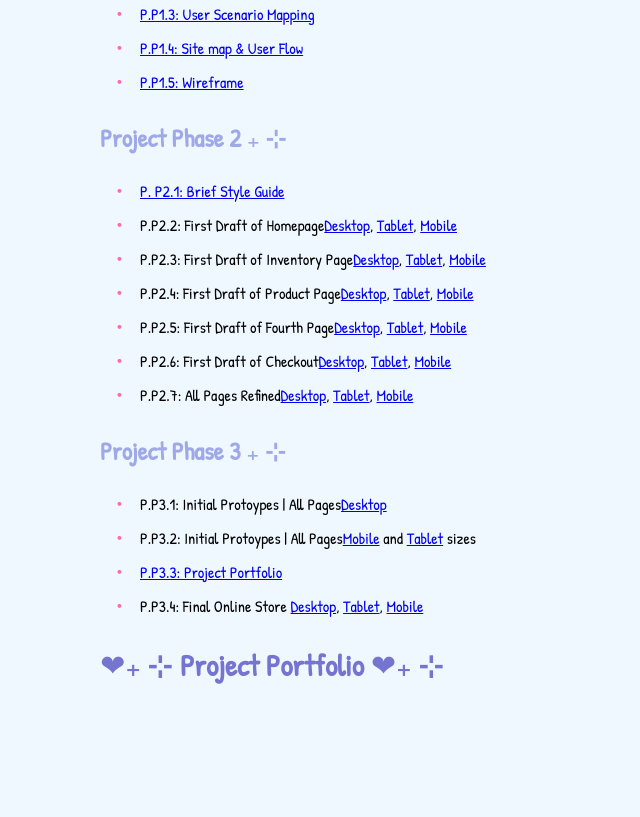
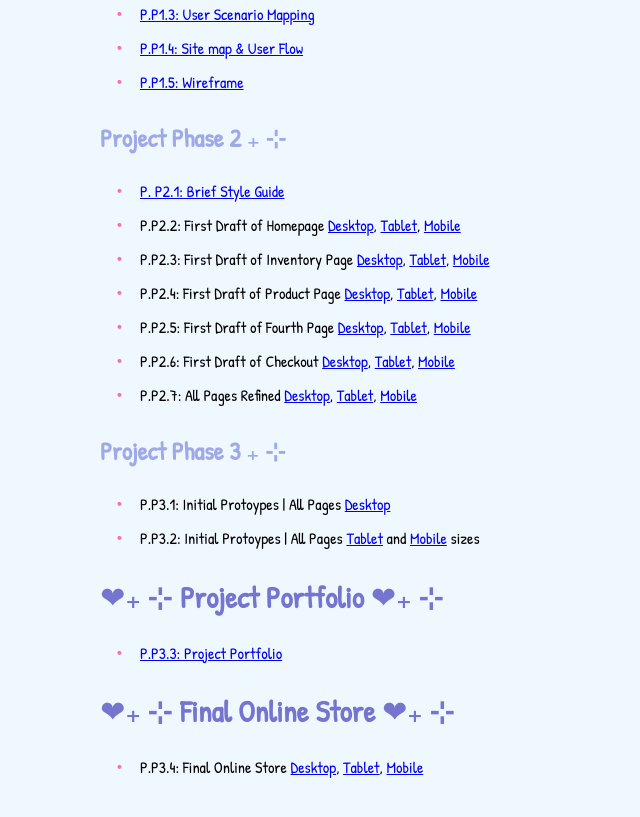
Before and after one commit to Layoonie/avt415-, a plain HTML site: page index.html in a window 1280 px wide. Shown: the part 713-1530 px from the top of the page, without its empty margins (0-640 px from the left). Before the commit the page ends 1448 px from the top, so only its background shows below. Drawn offline with Linux system fonts and the light colour scheme.

Commit message:
Update index.html

```diff
--- a/index.html
+++ b/index.html
@@ -31,20 +31,25 @@
       <h3>Project Phase 2 ₊ ⊹ </h3>
         <ul>
         <li><a href="#">P. P2.1: Brief Style Guide</a></li>
-        <li>P.P2.2: First Draft of Homepage<a href="#">Desktop</a>, <a href="#"> Tablet</a>, <a href="#"> Mobile</a></li>
-        <li>P.P2.3: First Draft of Inventory Page<a href="#">Desktop</a>, <a href="#"> Tablet</a>, <a href="#"> Mobile</a></li>
-        <li>P.P2.4: First Draft of Product Page<a href="#">Desktop</a>, <a href="#"> Tablet</a>, <a href="#"> Mobile</a></li>
-        <li>P.P2.5: First Draft of Fourth Page<a href="#">Desktop</a>, <a href="#"> Tablet</a>, <a href="#"> Mobile</a></li>
-        <li>P.P2.6: First Draft of Checkout<a href="#">Desktop</a>, <a href="#"> Tablet</a>, <a href="#"> Mobile</a></li>
-        <li>P.P2.7: All Pages Refined<a href="#">Desktop</a>, <a href="#"> Tablet</a>, <a href="#"> Mobile</a></li>
+        <li>P.P2.2: First Draft of Homepage <a href="https://xd.adobe.com/view/a08c52aa-c552-4749-bbc6-c8370acf029d-f5df/">Desktop</a>, <a href="https://xd.adobe.com/view/45979ea8-1e21-4388-ba25-a2e9b127e77a-10c4/"> Tablet</a>, <a href="https://xd.adobe.com/view/4cd7ca68-49a6-4a1c-86da-b35155382ad4-1984/"> Mobile</a></li>
+        <li>P.P2.3: First Draft of Inventory Page <a href="https://xd.adobe.com/view/9acf1ce4-af10-4979-8ef0-e681aeccc737-cf9c/">Desktop</a>, <a href="https://xd.adobe.com/view/d8e4da73-9755-47de-ab1d-cb84e6bfe4aa-8db7/"> Tablet</a>, <a href="https://xd.adobe.com/view/d550608e-1e92-4b92-8df0-6c802b0f3bd8-8003/"> Mobile</a></li>
+        <li>P.P2.4: First Draft of Product Page <a href="https://xd.adobe.com/view/5f56e4ef-dd04-4d77-bb20-c41bb69b1f37-0a05/">Desktop</a>, <a href="https://xd.adobe.com/view/bce73c5f-9c05-45b4-afd0-edd49e3533de-e9b4/"> Tablet</a>, <a href="https://xd.adobe.com/view/910722ad-83d5-4945-8e6d-bc19f202a870-c454/"> Mobile</a></li>
+        <li>P.P2.5: First Draft of Fourth Page <a href="https://xd.adobe.com/view/329d7191-ca99-4764-810f-3678f7e23636-67ce/">Desktop</a>, <a href="https://xd.adobe.com/view/c428c8a3-7c57-4f51-86d2-a69f48922123-917b/"> Tablet</a>, <a href="https://xd.adobe.com/view/5c25828c-b88c-4bf1-9899-7b003d850d6b-0976/"> Mobile</a></li>
+        <li>P.P2.6: First Draft of Checkout <a href="https://xd.adobe.com/view/18d112ba-6575-4db9-8914-6d1807418a04-4d82/">Desktop</a>, <a href="https://xd.adobe.com/view/a217325a-95c5-4324-9b5b-6b48acfe3f5b-f744/"> Tablet</a>, <a href="https://xd.adobe.com/view/7162186f-3a0a-4428-b84e-59e687921d9b-2431/"> Mobile</a></li>
+        <li>P.P2.7: All Pages Refined <a href="https://xd.adobe.com/view/b67305be-9bdd-4458-9e33-4edb077126d2-e320/">Desktop</a>, <a href="https://xd.adobe.com/view/0de81825-6e9d-4b53-a8e3-cb34c8253a4c-58bb/"> Tablet</a>, <a href="https://xd.adobe.com/view/372fca06-f10f-4cae-85cd-5002ea3b371a-627c/"> Mobile</a></li>
         </ul>
       <h3>Project Phase 3 ₊ ⊹</h3>
         <ul>
-        <li>P.P3.1: Initial Protoypes | All Pages<a href="#">Desktop</a></li>
-        <li>P.P3.2: Initial Protoypes | All Pages<a href="https://xd.adobe.com/view/2cd381d8-987b-4850-8902-8c0d36e474cf-7980/">Mobile</a> and <a href="https://xd.adobe.com/view/818aeacd-8b5e-4a8a-9580-8f487c44bf55-d4d9/">Tablet</a> sizes</li>
+        <li>P.P3.1: Initial Protoypes | All Pages <a href="https://xd.adobe.com/view/9559e564-2b54-40bd-871d-e91ccc0e6474-c00a/">Desktop</a></li>
+        <li>P.P3.2: Initial Protoypes | All Pages <a href="https://xd.adobe.com/view/0ddd6caf-3766-4a13-8c74-3b21f531457e-588e/">Tablet</a> and <a href="https://xd.adobe.com/view/d9070c5e-77de-4281-bc56-9c43245045fb-8c54/">Mobile</a> sizes</li>
+        </ul>
+      <h2>❤︎₊ ⊹ Project Portfolio ❤︎₊ ⊹ </h2>
+        <ul>
         <li><a href="https://xd.adobe.com/view/75c1d549-fd2f-41df-b993-8107edb811f1-2092/?fullscreen">P.P3.3: Project Portfolio</a></li>
+        </ul>
+      <h2>❤︎₊ ⊹ Final Online Store ❤︎₊ ⊹ </h2>
+        <ul>
         <li>P.P3.4: Final Online Store <a href="https://xd.adobe.com/view/5640bc64-45fe-4af9-b1f2-67d325210dc6-0313/?fullscreen">Desktop</a>, <a href="https://xd.adobe.com/view/71e6126a-4d12-42f8-aaff-d306577286df-24b5/?fullscreen"> Tablet</a>, <a href="https://xd.adobe.com/view/2cd381d8-987b-4850-8902-8c0d36e474cf-7980/?fullscreen"> Mobile</a></li>
         </ul>
-      <h2>❤︎₊ ⊹ Project Portfolio ❤︎₊ ⊹ </h2>
     </body>
 </html>
```
